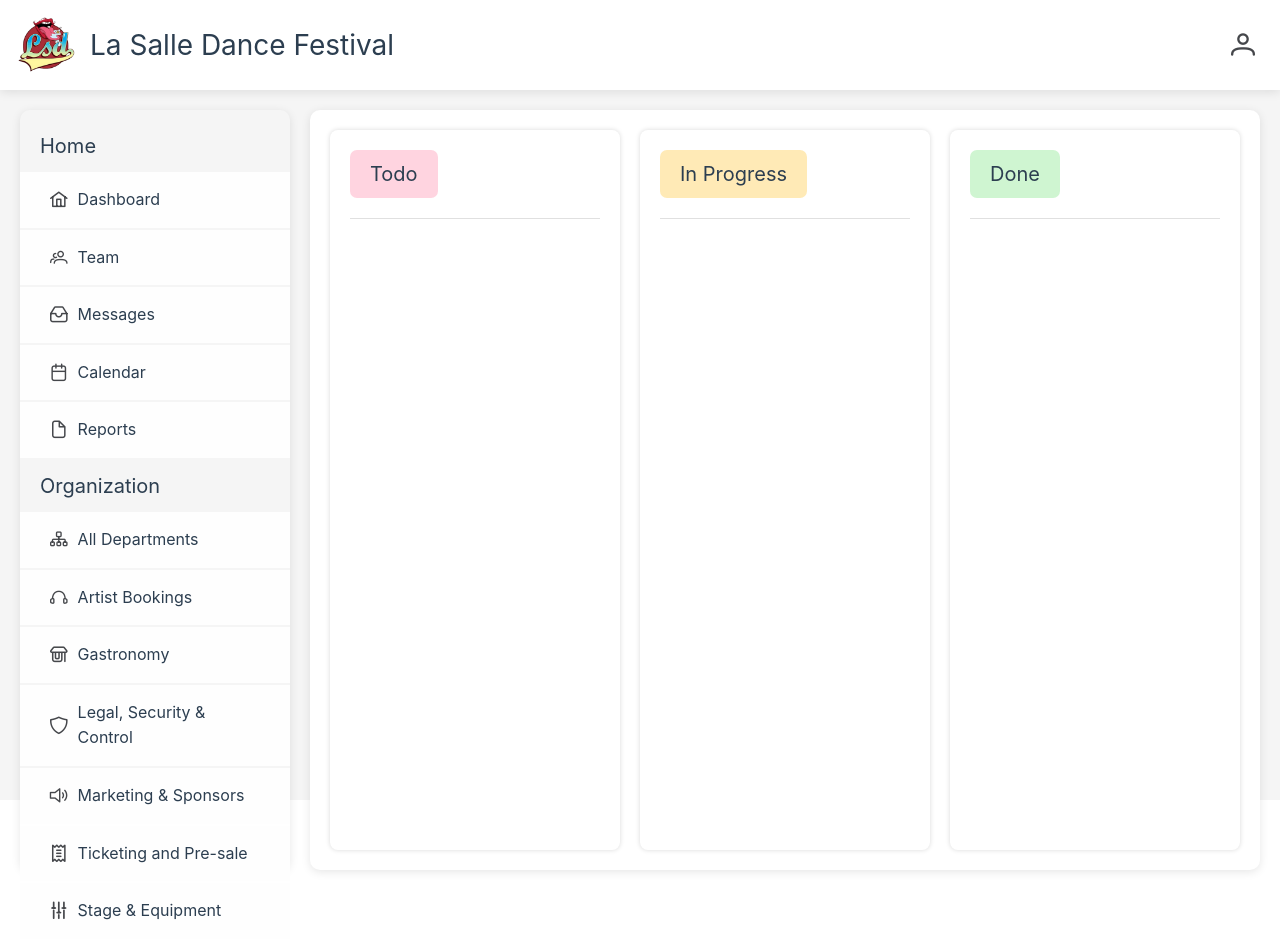
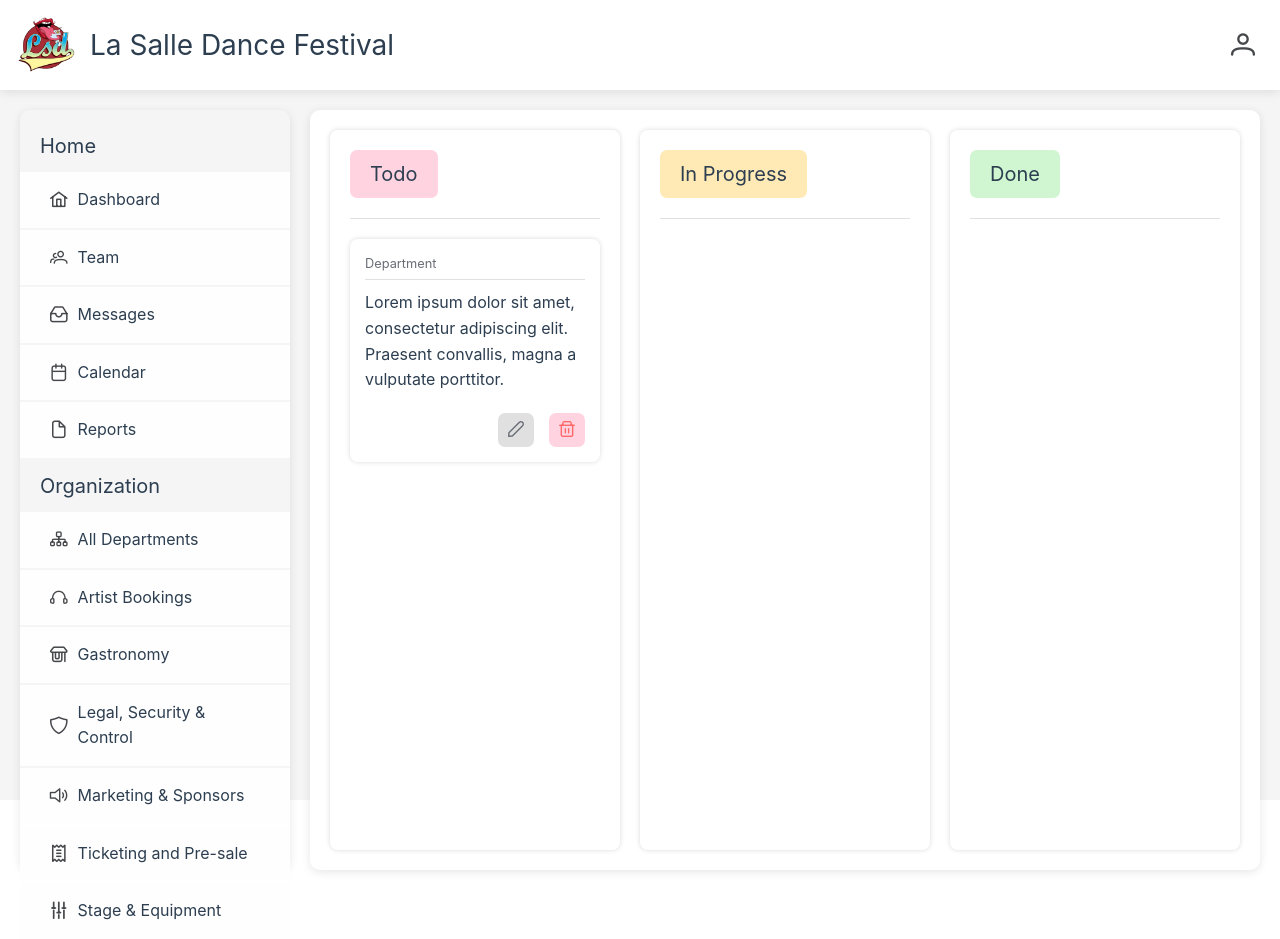
Before and after one commit to adrimachaca/testing, a Vue app: page / in a window 1280 px wide. Built offline with nearby package versions, Linux system fonts and the light colour scheme.

Commit message:
task card created

```diff
--- a/src/components/Board.vue
+++ b/src/components/Board.vue
@@ -1,9 +1,20 @@
+<script>
+import Task from '@/components/Task.vue';
+
+export default {
+   components: {
+      Task
+   }
+}
+</script>
+
 <template>
    <div class="board">
       <div class="status-col">
          <div class="header-status">
             <h3 class="pill-todo">Todo</h3>
          </div>
+         <Task />
       </div>
       <div class="status-col">
          <div class="header-status">
--- /dev/null
+++ b/src/components/Task.vue
@@ -0,0 +1,64 @@
+<template>
+   <div class="task-container">
+      <div class="task-dept">
+         <p>Department</p>
+      </div>
+      <div class="task-body">
+         <p>Lorem ipsum dolor sit amet, consectetur adipiscing elit. Praesent convallis, magna a vulputate porttitor.</p>
+      </div>
+      <div class="task-footer">
+         <button class="edit-btn"><i class="pi pi-pencil" style="font-size: 1rem"></i></button>
+         <button class="delete-btn"><i class="pi pi-trash" style="font-size: 1rem"></i></button>
+      </div>
+   </div>
+</template>
+
+<style scoped>
+   .task-container {
+      margin-top: 20px;
+      padding: 15px;
+      border-radius: 8px;
+      box-shadow: 0px 0px 5px 0px rgba(0,0,0,0.15);
+      display: flex;
+      flex-direction: column;
+   }
+
+   .task-dept {
+      border-bottom: 1px solid #e0e0e0;
+      padding-bottom: 5px;
+      margin-bottom: 10px;
+   }
+   .task-dept p {
+      font-size: 0.8rem;
+      color: #686D76;
+   }
+
+   .task-body {
+      margin-bottom: 10px;
+   }
+
+   .task-footer {
+      display: flex;
+      flex-direction: row;
+      justify-content: flex-end;
+      margin-top: 10px;
+   }
+
+   .task-footer button {
+      border: none;
+      margin-left: 15px;
+      padding: 8px 10px;
+   }
+
+   .edit-btn {
+      color: #686D76;
+      background-color: #E0E0E0;
+      border-radius: 7px;
+   }
+
+   .delete-btn {
+      color: #FF6969;
+      background-color: #FFD4E0;
+      border-radius: 7px;
+   }
+</style>
```
